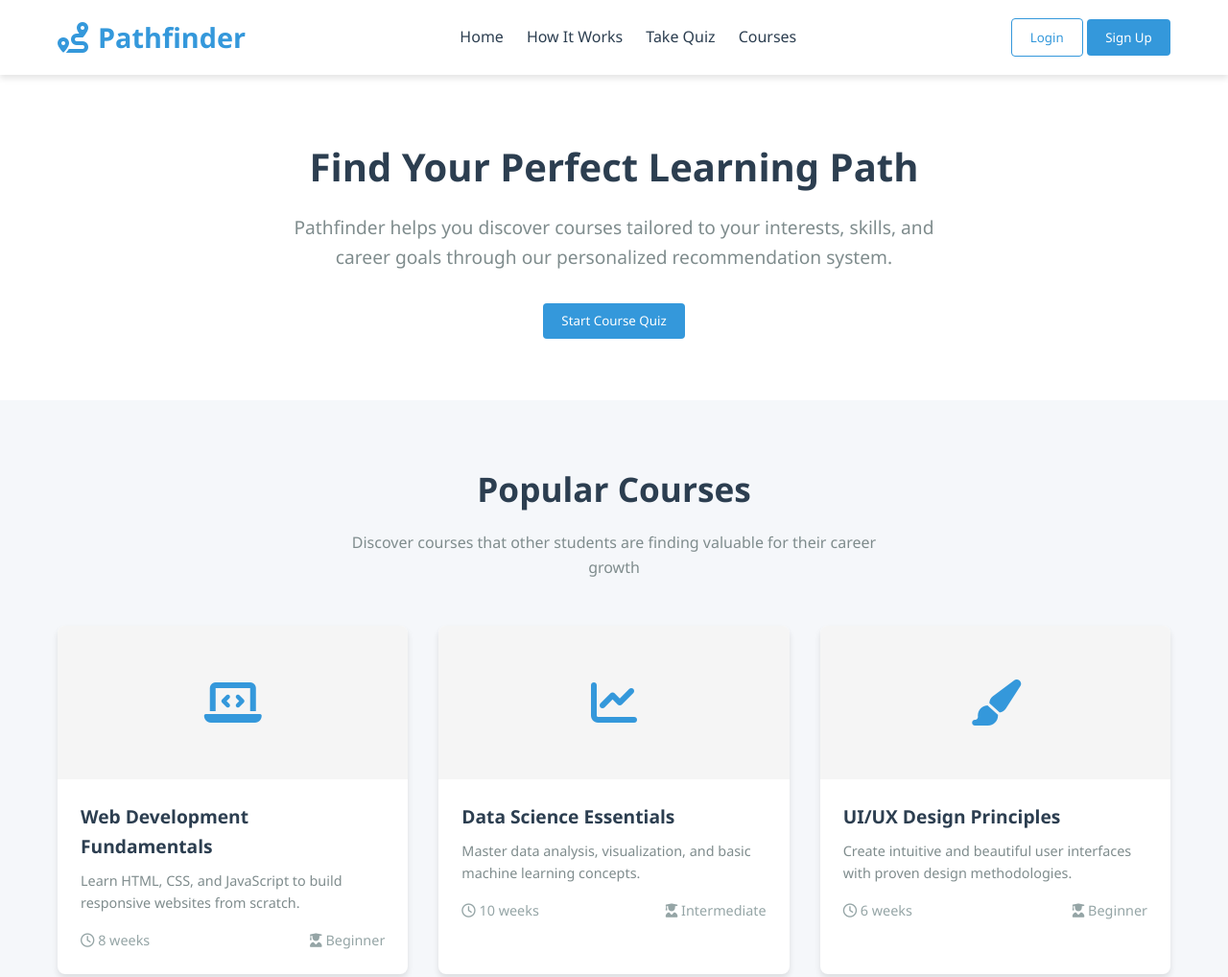
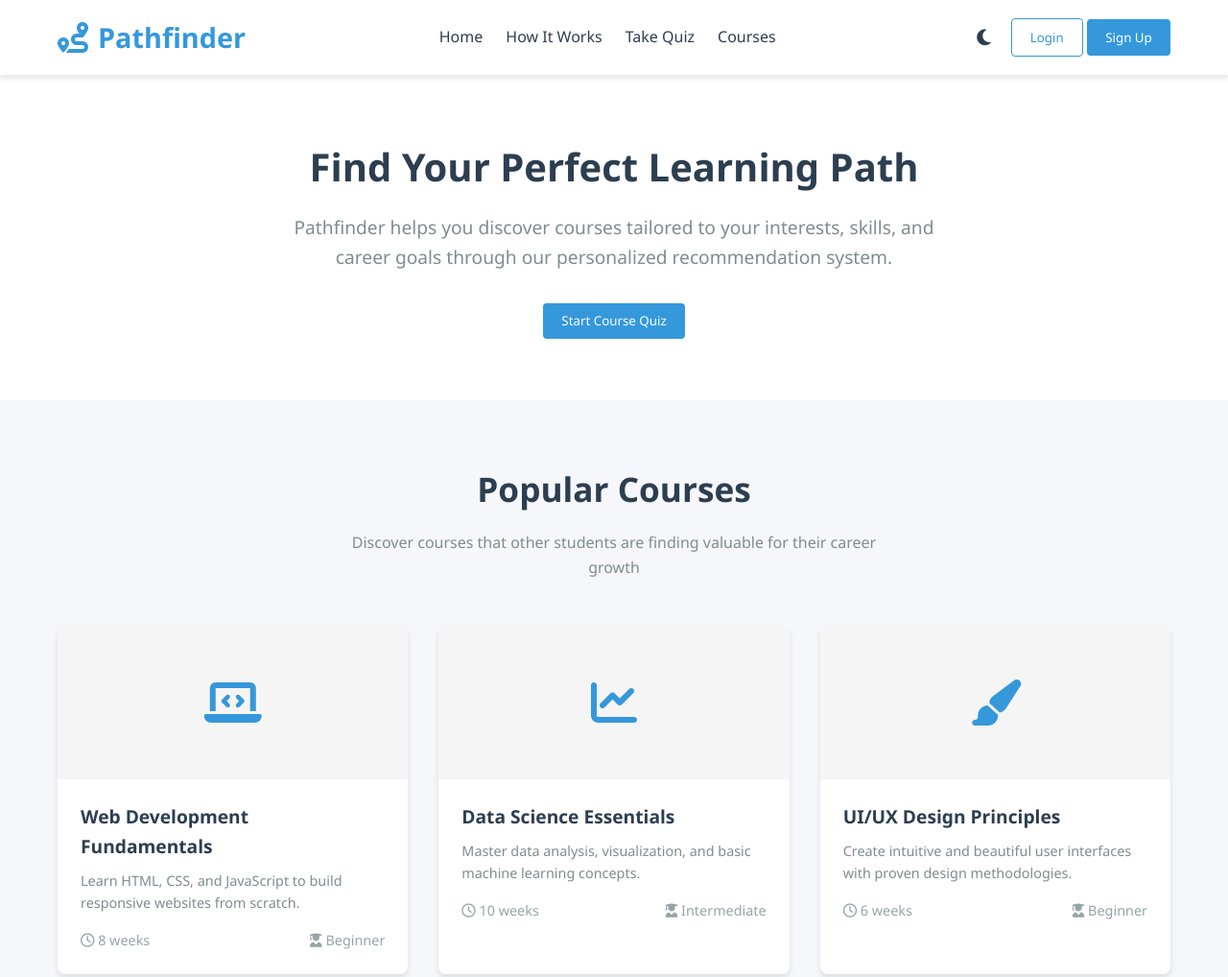
Before and after one commit to PratikNikwade/Sem-3-Project-2025, a plain HTML site: page index.html in a window 1280 px wide. Shown: the top 1018 px of the page at 96% size. Drawn offline with Linux system fonts and the light colour scheme.

Commit message:
Update index.html
Changes Done by pratik

```diff
--- a/index.html
+++ b/index.html
@@ -23,9 +23,9 @@
                     <li><a href="#courses">Courses</a></li>
                 </ul>
                 <div class="auth-buttons">
-                    <!-- <button class="theme-toggle" id="themeToggle">
+                    <button class="theme-toggle" id="themeToggle">
                         <i class="fas fa-moon"></i>
-                    </button> -->
+                    </button>
                     <div id="authButtons">
                         <button class="btn btn-outline" id="loginBtn">Login</button>
                         <button class="btn btn-primary" id="signupBtn">Sign Up</button>
@@ -160,7 +160,7 @@
                 <p>Based on your quiz responses, we think these courses would be a great fit for you</p>
             </div>
             <div class="courses" id="recommendedCoursesList">
-                <!-- Recommended courses will be inserted here dynamically -->
+                <!-- Recommended courses will be inserted -->
             </div>
         </div>
     </section>
@@ -236,13 +236,13 @@
                     <h3>Contact Us</h3>
                     <ul>
                         <li><i class="fas fa-envelope"></i> chaudharipranav057@gmail.com
-                        <br>nikwadepratik@gmail.com</li>
+                             <br>nikwadepratik@gmail.com</li>
 
                     </ul>
                 </div>
             </div>
             <div class="copyright">
-                <p>&copy; Devansh chaudhari<br>Pranav Chaudhari<br>Nikwade Pratik<br>Rishabh Swami</p>
+                <p>&copy; Devansh chaudhari<br>Pranav Chaudhari<br>Nikwade Pratik<br>Rishabh Swami </p>
             </div>
         </div>
     </footer>
```
